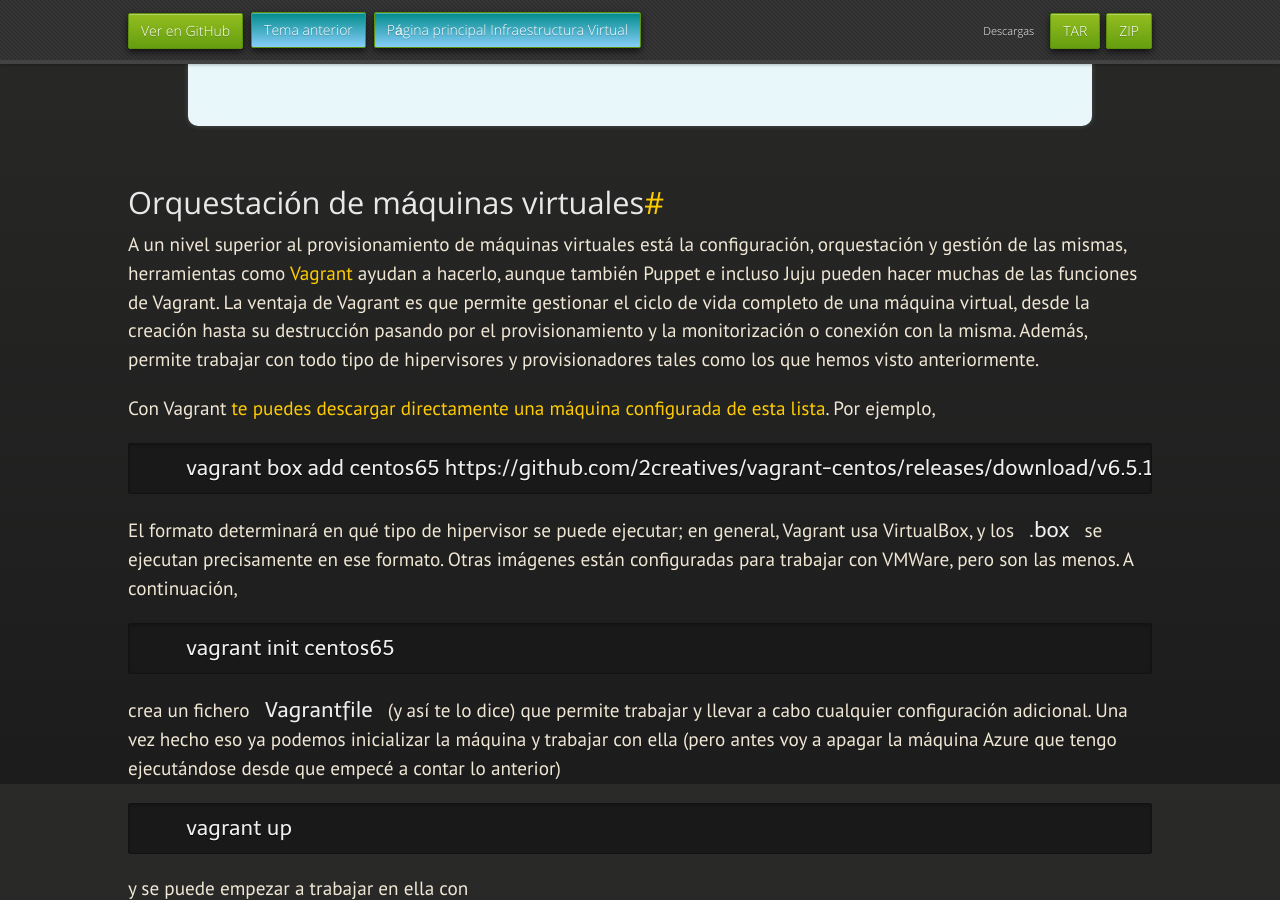
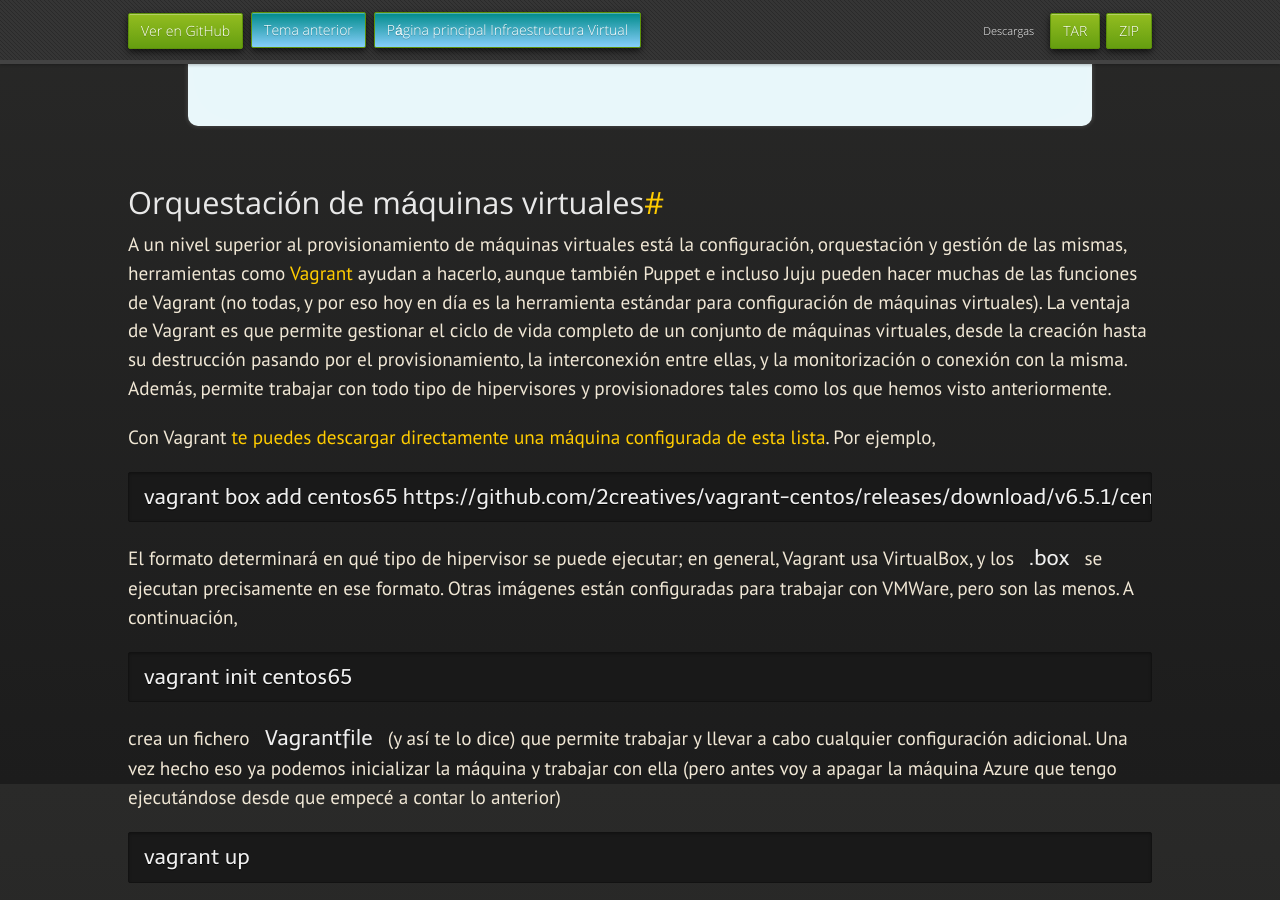
Before and after one commit to JJ/IV, a Jekyll site: the page built from documentos/temas/Gestion_de_configuraciones.md, in a window 1280 px wide and 900 px high, scrolled down 4616 px. Built offline with Jekyll 4.4.1, drawn with Linux system fonts in a browser that asks for light colours; nearby versions of some CDN libraries; some web fonts are replaced; our own code applies the rules of GitHub Pages for plain Markdown files; some of the changed lines change nothing that is shown; some of the changed text lies outside the part shown.

Commit message:
Sync documentos/temas/Gestion_de_configuraciones.md de master a gh-pages

````diff
--- a/documentos/temas/Gestion_de_configuraciones.md
+++ b/documentos/temas/Gestion_de_configuraciones.md
@@ -35,21 +35,24 @@
 Introducción
 ---
 
-Los [contenedores](Contenedores) son un ejemplo de virtualización que ya tienen
-ciertas características de las máquinas virtuales, como el aislamiento y la gestión
-independiente. Pero en general, un contenedor aisla un solo servicio y en arquitecturas de aplicaciones modernas es muchas veces necesario crear máquinas
-virtuales con características determinadas tales como diferentes sistemas operativos o diferentes características del sistema de ficheros o kernel, por lo que se hace
+Los [contenedores](Contenedores) son un ejemplo de virtualización
+que ya tienen ciertas características de las máquinas virtuales, como
+el aislamiento y la gestión independiente. Pero en general, un
+contenedor aisla un solo servicio y en arquitecturas de aplicaciones
+modernas es muchas veces necesario crear máquinas virtuales con
+características determinadas tales como diferentes sistemas operativos o diferentes características del sistema de ficheros o kernel, por lo que se hace
 necesario usar herramientas para crear y configurar estos
 entornos.
 
 Estas herramientas se denominan, en general,
-[gestores de configuración](https://en.wikipedia.org/wiki/Configuration_management). [Vagrant](https://en.wikipedia.org/wiki/Vagrant_%28software%29)
-es uno de ellos y se sitúa al nivel más alto, pero también hay otros: [Chef](http://www.getchef.com/chef/), Salt y Puppet, por
+[gestores de configuración](https://en.wikipedia.org/wiki/Configuration_management)
+o sistemas de orquestación. [Vagrant](https://en.wikipedia.org/wiki/Vagrant_%28software%29)
+es uno de ellos y se sitúa al nivel más alto, pero también hay otros: [Chef](https://www.getchef.com/chef/), Salt y Puppet, por
 ejemplo, que se pueden usar desde Vagrant pero que también se usan para gestionar configuraciones complejas de sistemas en la nube.
 Todos son libres, pero
 [tienen características específicas](https://en.wikipedia.org/wiki/Comparison_of_open_source_configuration_management_software)
 que hay que tener en cuenta a la hora de elegir uno u otro. En el caso
-específico de
+específico de gestión de configuraciones de
 [sistemas operativos](https://en.wikipedia.org/wiki/Configuration_management#Operating_System_configuration_management)
 se trata de gestionar automáticamente todas las tareas de
 configuración de un sistema, automatizando la edición de ficheros de
@@ -65,7 +68,7 @@
 
 En el año 2018, Chef ha introducido una nueva versión
 denominada
-[Chef Workstation](https://blog.chef.io/2018/05/23/introducing-chef-workstation/) que
+[Chef Workstation](https://blog.chef.io/introducing-chef-workstation/) que
 hace más simple trabajar de forma local o remota. Consultad [los recursos de la misma](https://www.chef.sh/docs/chef-workstation/getting-started/) para
 saber más
 
@@ -78,11 +81,11 @@
 Otros sistemas de gestión de configuración
 ---
 
-Las principales alternativas a Chef son [Ansible](http://ansible.com),
-[Salt](http://www.saltstack.com/) y [Puppet](http://docs.puppetlabs.com/guides/installation.html). Todos ellos se comparan en
-[este artículo](http://www.infoworld.com/d/data-center/review-puppet-vs-chef-vs-ansible-vs-salt-231308),
+Las principales alternativas a Chef son [Ansible](https://ansible.com),
+[Salt](https://www.saltstack.com/) y [Puppet](https://puppet.com/docs/puppet/5.5/puppet_index.html). Todos ellos se comparan en
+[este artículo](https://www.infoworld.com/article/2609482/data-center-review-puppet-vs-chef-vs-ansible-vs-salt.html),
 aunque los principales contendientes son
-[Puppet y Chef, sin que ninguno de los dos sea perfecto](http://www.infoworld.com/d/data-center/puppet-or-chef-the-configuration-management-dilemma-215279?source=fssr).
+[Puppet y Chef, sin que ninguno de los dos sea perfecto](https://www.infoworld.com/article/2614204/puppet-or-chef--the-configuration-management-dilemma.html).
 
 De todas ellas, vamos a
 [ver Ansible](https://davidwinter.me/introduction-to-ansible/)
@@ -102,7 +105,7 @@
 ```
 
 El resto de las utilidades son también necesarias y en realidad se
-instalan automáticamente al instalar ansible. Estas utilidades se
+instalan automáticamente al instalar Ansible. Estas utilidades se
 tienen que instalar *en el anfitrión*, no hace falta instalarlas en el
 invitado, que lo único que necesitará, en principio, es tener activada
 la conexión por ssh y tener una cuenta válida y forma válida de
@@ -110,7 +113,7 @@
 
 Cada máquina que se añada al control de Ansible se tiene que añadir a
 un
-[fichero, llamado inventario](http://docs.ansible.com/intro_inventory.html),
+[fichero, llamado inventario](https://docs.ansible.com/intro_inventory.html),
 que contiene las diferentes máquinas controladas por el mismo. Por
 ejemplo
 
@@ -125,13 +128,13 @@
 está usando una variable de entorno:
 
 ```
-	export ANSIBLE_HOSTS=~/ansible_hosts
+export ANSIBLE_HOSTS=~/ansible_hosts
 ```
 
 Y, con un nodo, ya se puede comprobar si Ansible funciona con
 
 ```
-	$ ansible all -u jjmerelo -m ping
+$ ansible all -u jjmerelo -m ping
 ```
 
 Esta orden hace un *ping*, es decir, simplemente comprueba si la
@@ -142,11 +145,11 @@
 
 De forma básica, lo que hace Ansible es simplemente ejecutar comandos
 de forma remota y simultáneamente. Para hacerlo, podemos usar el
-[inventario para agrupar los servidores](http://docs.ansible.com/intro_inventory.html), por ejemplo
+[inventario para agrupar los servidores](https://docs.ansible.com/ansible/latest/user_guide/intro_inventory.html), por ejemplo
 
 ```
-	[azure]
-	iv-ansible.cloudapp.net
+[azure]
+iv-ansible.cloudapp.net
 ```
 
 crearía un grupo `azure` (con un solo ordenador), en el cual podemos
@@ -168,25 +171,25 @@
 ```
 
 haciendo uso del módulo `shell`. Hay muchos
-[más módulos](http://docs.ansible.com/modules.html) a los que se le
+[más módulos](https://docs.ansible.com/modules.html) a los que se le
 pueden enviar comandos del tipo "variable = valor". Por ejemplo, se
 puede trabajar con servidores web o
-[copiar ficheros](http://docs.ansible.com/intro_adhoc.html#file-transfer)
+[copiar ficheros](https://www.infoworld.com/article/2614204/puppet-or-chef--the-configuration-management-dilemma.html)
 o
-[incluso desplegar aplicaciones directamente usando el módulo `git`](http://docs.ansible.com/intro_adhoc.html#managing-packages)
+[incluso desplegar aplicaciones directamente usando el módulo `git`](https://docs.ansible.com/intro_adhoc.html#managing-packages)
 
 Finalmente, el concepto similar a las recetas de Chef en Ansible son los
-[*playbooks*](https://davidwinter.me/articles/2013/11/23/introduction-to-ansible/),
+[*playbooks*](https://docs.ansible.com/ansible/latest/user_guide/playbooks_intro.html),
 ficheros en YAML que le dicen a la máquina virtual qué es lo que hay
 que instalar en *tareas*, de la forma siguiente
 
 ```
-	---
-	- hosts: azure
-	  sudo: yes
-	  tasks:
-		- name: Update emacs
-		  apt: pkg=emacs state=present
+---
+- hosts: azure
+  sudo: yes
+  tasks:
+	- name: Update emacs
+	  apt: pkg=emacs state=present
 ```
 
 Esto se guarda en un fichero y se
@@ -227,21 +230,22 @@
 
 A un nivel superior al provisionamiento de máquinas virtuales está la configuración,
 orquestación y gestión de las mismas, herramientas como
-[Vagrant](http://vagrantup.com) ayudan a hacerlo, aunque también
+[Vagrant](https://vagrantup.com) ayudan a hacerlo, aunque también
 Puppet e incluso Juju pueden hacer muchas de las funciones de
-Vagrant. La ventaja de Vagrant es que permite gestionar el ciclo de vida
-completo de una máquina virtual, desde la creación hasta su
-destrucción pasando por el provisionamiento y la monitorización o
+Vagrant (no todas, y por eso hoy en día es la herramienta estándar
+para configuración de máquinas virtuales). La ventaja de Vagrant es que permite gestionar el ciclo de vida
+completo de un conjunto de máquinas virtuales, desde la creación hasta su
+destrucción pasando por el provisionamiento, la interconexión entre ellas, y la monitorización o
 conexión con la misma. Además, permite trabajar con todo tipo de
 hipervisores y provisionadores tales como los que hemos visto
 anteriormente.
 
 Con Vagrant [te puedes descargar directamente](https://gist.github.com/dergachev/3866825)
-[una máquina configurada de esta lista](http://www.vagrantbox.es/). Por
+[una máquina configurada de esta lista](https://www.vagrantbox.es/). Por
 ejemplo,
 
 ```
-	vagrant box add centos65 https://github.com/2creatives/vagrant-centos/releases/download/v6.5.1/centos65-x86_64-20131205.box
+vagrant box add centos65 https://github.com/2creatives/vagrant-centos/releases/download/v6.5.1/centos65-x86_64-20131205.box
 ```
 
 El formato determinará en qué tipo de hipervisor se puede ejecutar; en
@@ -250,7 +254,7 @@
 VMWare, pero son las menos. A continuación,
 
 ```
-	vagrant init centos65
+vagrant init centos65
 ```
 
 crea un fichero `Vagrantfile` (y así te lo dice) que permite trabajar
@@ -260,7 +264,7 @@
 contar lo anterior)
 
 ```
-	vagrant up
+vagrant up
 ```
 
 y se puede empezar a trabajar en ella con
@@ -279,7 +283,7 @@
 Una vez creada la máquina virtual se puede entrar en ella y
 configurarla e instalar todo lo necesario. Pero, por supuesto,
 sabiendo lo que sabemos sobre provisionamiento, Vagrant permite
-[provisionarla de muchas maneras diferentes](http://docs.vagrantup.com/provisioning/index.html). En
+[provisionarla de muchas maneras diferentes](https://www.vagrantup.com/docs/provisioning/index.html). En
 general, Vagrant usará opciones de configuración diferente dependiendo
 del provisionador, subirá un fichero a un directorio temporal del
 mismo y lo ejecutará (tras ejecutar todo lo necesario para el mismo).
@@ -292,7 +296,7 @@
 En general, trabajar con un provisionador requiere especificar de cuál
 se trata y luego dar una serie de órdenes específicas. Comenzaremos
 por el
-[*shell*](http://docs.vagrantup.com//provisioning/shell.html), que
+[*shell*](https://www.vagrantup.com/docs/provisioning/shell.html), que
 es el más simple y, en realidad, equivale a entrar en la máquina y dar
 las órdenes a mano. Instalaremos, como hemos hecho en otras ocasiones,
 el utilísimo editor `emacs`usando este
@@ -339,7 +343,7 @@
 <div class='nota' markdown='1'>
 
 El provisionamiento por *shell* admite
-[muchas más opciones](http://docs.vagrantup.com//provisioning/shell.html):
+[muchas más opciones](https://www.vagrantup.com/docs/provisioning/shell.html):
 se puede usar un fichero externo o incluso alojado en un sitio web
 (por ejemplo, un Gist alojado en GitHub). Por ejemplo,
 [este para provisionar nginx y node](https://gist.github.com/DamonOehlman/5754302)
@@ -358,7 +362,7 @@
 independientemente del sistema operativo. Cada uno de ellos tendrá sus
 opciones específicas, pero veamos cómo se haría lo anterior usando el
 provisionador
-[chef-solo](http://docs.vagrantup.com/provisioning/chef_solo.html).
+[chef-solo](https://www.vagrantup.com/docs/provisioning/chef_solo.html).
 
 Para empezar, hay que provisionar la máquina virtual para que funcione
 con chef-solo y hay que hacerlo desde shell o Ansible;
@@ -416,19 +420,19 @@
 </div>
 
 Desde Vagrant se puede crear también una
-[caja base](http://docs.vagrantup.com/boxes/base.html) con lo
+[caja base](https://www.vagrantup.com/docs/boxes/base.html) con lo
 mínimo necesario para poder funcionar, incluyendo el soporte para ssh
 y provisionadores como Chef o Puppet. Se puede crear directamente en
 VirtualBox y usar
-[`vagrant package`](http://docs.vagrantup.com//cli/package.html)
+[`vagrant package`](https://www.vagrantup.com/docs/cli/package.html)
 para *empaquetarla* y usarla para su consumo posterior.
 
 A donde ir desde aquí
 -------
 
 Este es el último tema del curso, pero a partir de aquí se puede
-seguir aprendiendo sobre DevOps en [el blog](http://devops.com/) o
-[en IBM](https://www.ibm.com/cloud-computing/products/devops/). Libros como
+seguir aprendiendo sobre DevOps en [el blog](https://devops.com/) o
+[en IBM](https://www.ibm.com/cloud/devops/). Libros como
 [*DevOps for Developers*](https://www.amazon.es/dp/B009D6ZB0G?tag=atalaya-21&camp=3634&creative=24822&linkCode=as4&creativeASIN=B009D6ZB0G&adid=0PB61Y2QD9K49W3EP8MN&)
 pueden ser también de ayuda.
 
````
